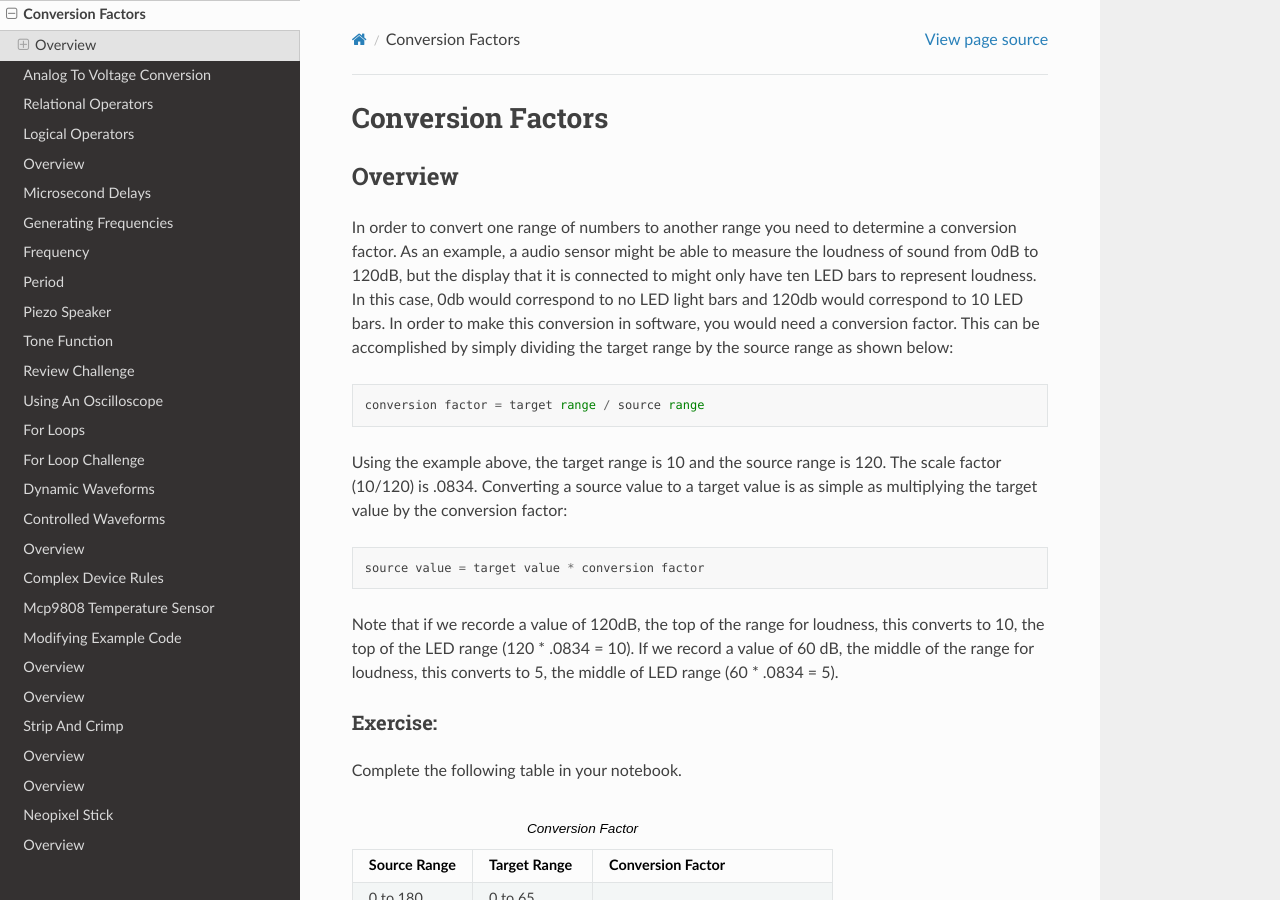
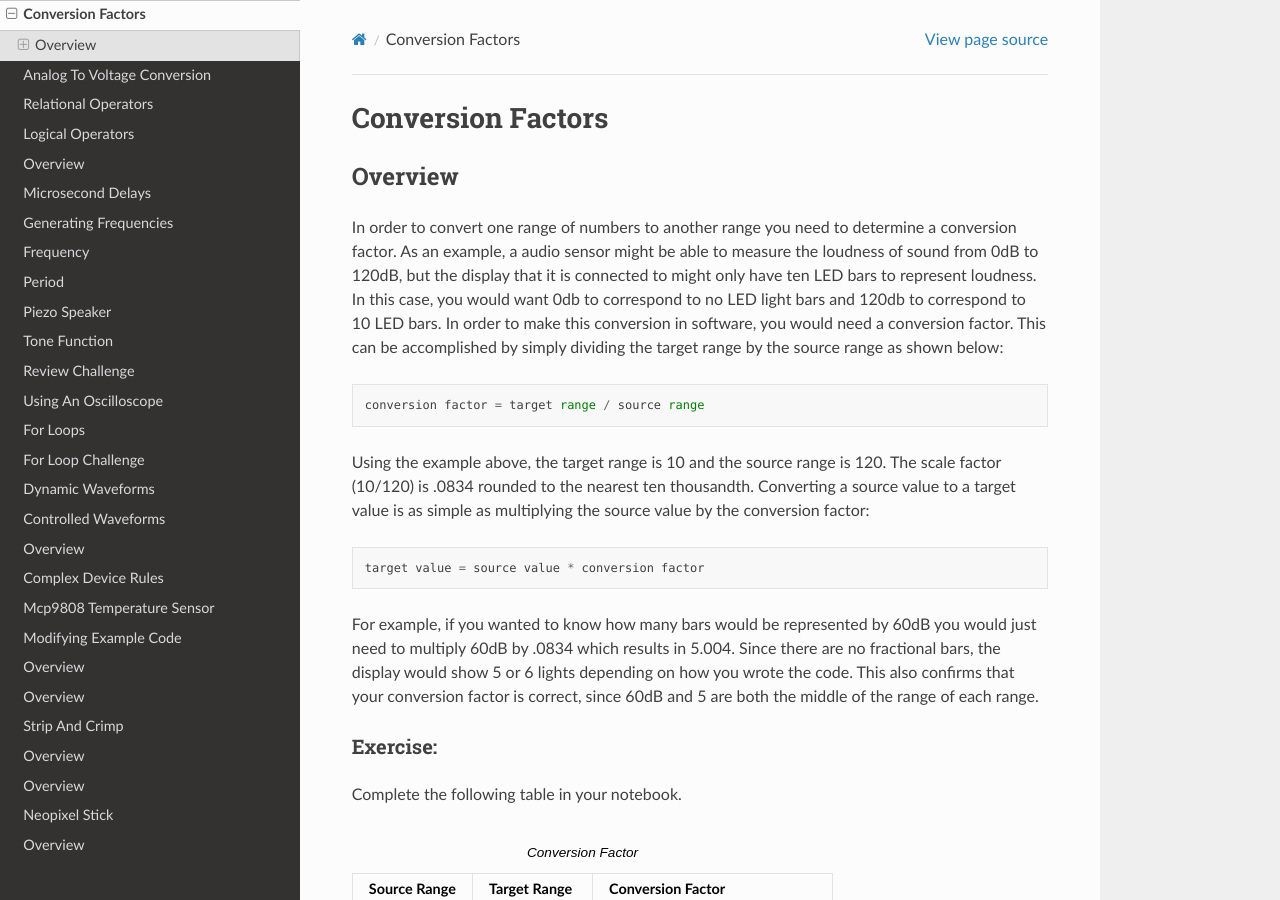
Before and after one commit to maxtkc/mvths-wiki, a Sphinx documentation site: the page built from docs/021i-conversion-factors.rst, in a window 1280 px wide and 900 px high. Built offline with Sphinx 7.4.7 and the Read the Docs theme 2.0.0, drawn with Linux system fonts in a browser that asks for light colours; pages that are not in the unit, such as notebooks, are missing from menus.

Commit message:
Update 021i-conversion-factors.rst

```diff
--- a/docs/021i-conversion-factors.rst
+++ b/docs/021i-conversion-factors.rst
@@ -4,16 +4,15 @@ Conversion Factors
 Overview
 --------
 
-In order to convert one range of numbers to another range you need to determine a conversion factor. As an example, a audio sensor might be able to measure the loudness of sound from 0dB to 120dB, but the display that it is connected to might only have ten LED bars to represent loudness. In this case, 0db would correspond to no LED light bars and 120db would correspond to 10 LED bars. In order to make this conversion in software, you would need a conversion factor. This can be accomplished by simply dividing the target range by the source range as shown below::
+In order to convert one range of numbers to another range you need to determine a conversion factor. As an example, a audio sensor might be able to measure the loudness of sound from 0dB to 120dB, but the display that it is connected to might only have ten LED bars to represent loudness. In this case, you would want 0db to correspond to no LED light bars and 120db to correspond to 10 LED bars. In order to make this conversion in software, you would need a conversion factor. This can be accomplished by simply dividing the target range by the source range as shown below::
 
  conversion factor = target range / source range
 
-Using the example above, the target range is 10 and the source range is 120. The scale factor (10/120) is .0834. Converting a source value to a target value is as simple
-as multiplying the target value by the conversion factor::
+Using the example above, the target range is 10 and the source range is 120. The scale factor (10/120) is .0834 rounded to the nearest ten thousandth. Converting a source value to a target value is as simple as multiplying the source value by the conversion factor::
 
- source value = target value * conversion factor
+ target value = source value * conversion factor
 
-Note that if we recorde a value of 120dB, the top of the range for loudness, this converts to 10, the top of the LED range (120 * .0834 = 10). If we record a value of 60 dB, the middle of the range for loudness, this converts to 5, the middle of LED range (60 * .0834 = 5).
+For example, if you wanted to know how many bars would be represented by 60dB you would just need to multiply 60dB by .0834 which results in 5.004. Since there are no fractional bars, the display would show 5 or 6 lights depending on how you wrote the code. This also confirms that your conversion factor is correct, since 60dB and 5 are both the middle of the range of each range.
 
 Exercise:
 ~~~~~~~~~
```
